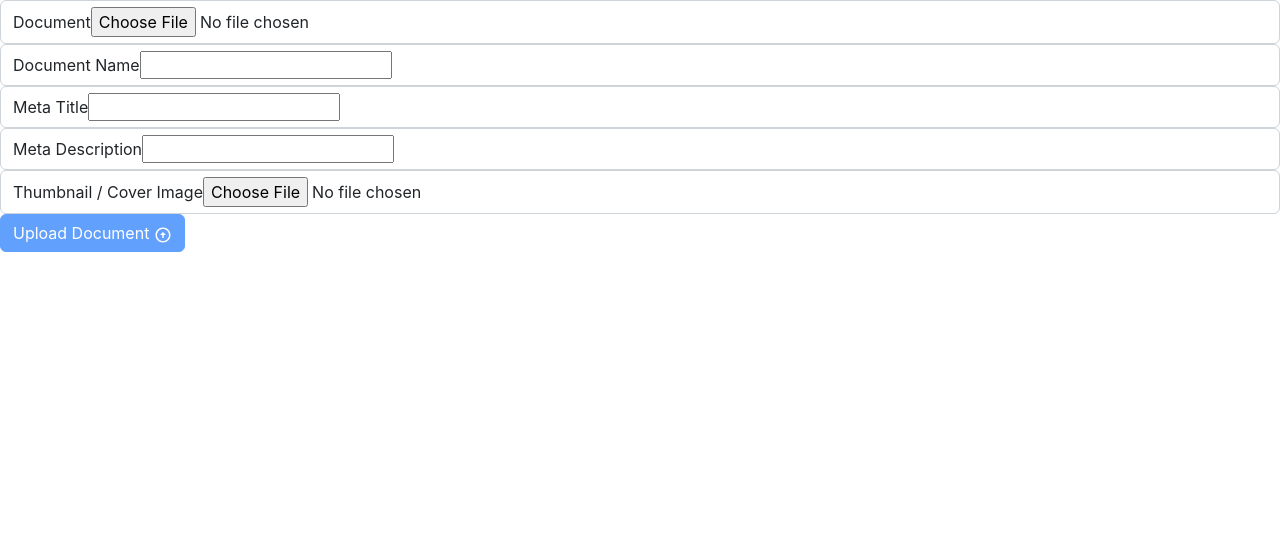
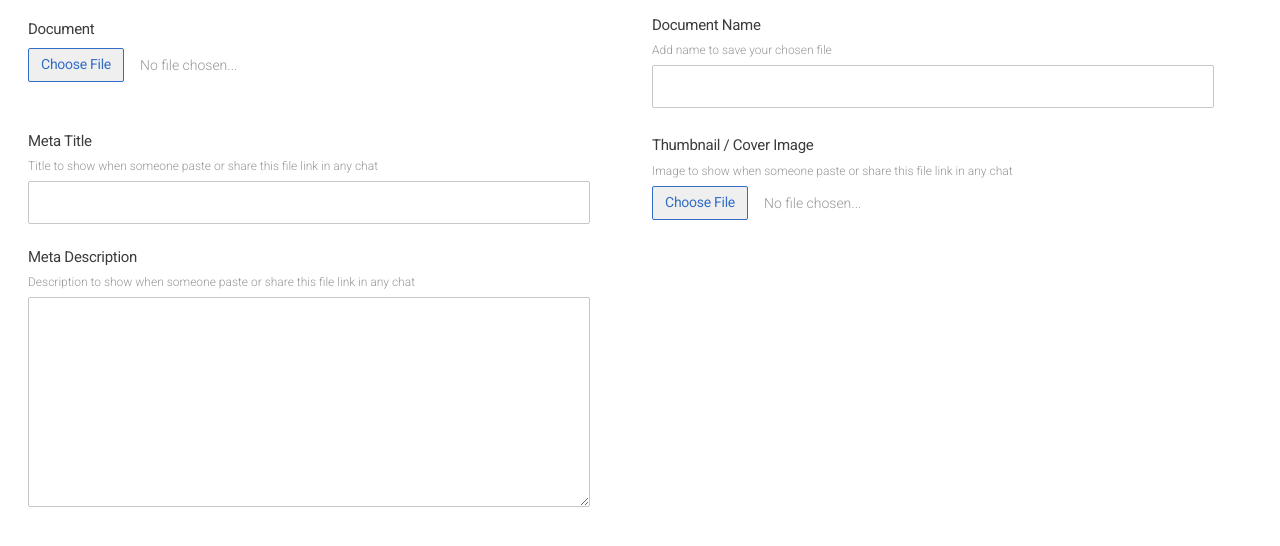
Before and after one commit to pagauravpatel911/FlipitFrontEnd, a React (Create React App) app: page /uploadDoc in a window 1280 px wide. Shown: the top 546 px of the page. Built offline with nearby package versions, Linux system fonts and the light colour scheme.

Commit message:
work on the document upload

```diff
--- a/src/App.js
+++ b/src/App.js
@@ -12,6 +12,7 @@ import UploadedDocs from './components/UploadDocs/UploadDocs';
 import UploadDocumentForm from './components/UploadDocumentForm/UploadDocumentForm';
 import PieChart from './components/PieChart/PieChart';
 
+import GInfoElement from './components/GInfoElement/GInfoElemet';
 
 function App() {
   return (
@@ -29,6 +30,7 @@ function App() {
      <Route path="/uploadDoc" element={<UploadDocumentForm/>}/>
      <Route path="/allDocs" element={<Loginpage/>} />
      <Route path="/pie" element={<PieChart/>} />
+     <Route path="/Info_element" element={<GInfoElement/>} />
 
    </Routes>
    </BrowserRouter>
--- a/src/components/DashBoard/DashBoard.css
+++ b/src/components/DashBoard/DashBoard.css
@@ -23,7 +23,7 @@ margin: 2rem;
 }
 
 
-table tr td {
+.dashboard_table tr td {
 font-family: 'Roboto';
 font-style: normal;
 text-align: center;
--- /dev/null
+++ b/src/components/UploadDocumentForm/UploadDocumentForm.css
@@ -0,0 +1,261 @@
+.margin_component{
+    margin: 1rem;
+}
+.upload_container{
+
+    height: 100px !important;
+    margin-bottom: 1rem!important;
+}
+
+.document_uploadButton{
+    display: flex;
+    justify-content: flex-start;
+    align-items: center;
+    column-gap: 1rem;
+
+}
+.document_uploadButton button{
+ width: 96px;
+  height: 34px;
+
+
+border: 1px solid #316CC6;
+border-radius: 2px;
+font-family: 'Roboto';
+font-style: normal;
+font-weight: 500;
+font-size: 14px;
+line-height: 126%;
+/* identical to box height, or 18px */
+
+letter-spacing: -0.02em;
+
+color: #316CC6;
+
+}
+.span_css{
+
+
+
+font-family: 'Roboto';
+font-style: normal;
+font-weight: 300;
+font-size: 12px;
+line-height: 14px;
+/* identical to box height */
+
+
+color: #979797;
+}
+.document_uploadButton span{
+    width: 98px;
+    height: 16px;
+    font-family: 'Roboto';
+    font-style: normal;
+    font-weight: 300;
+    font-size: 14px;
+    line-height: 16px;
+
+    color: #979797;
+}
+
+
+
+.left_container{
+    display: flex;
+    flex-direction: column;
+    justify-content: flex-start;
+
+    row-gap: 2rem;
+
+}
+.right_container{
+    display: flex;
+    flex-direction: column;
+}
+
+.document_upload{
+
+    display: flex;
+    flex-direction: column;
+    row-gap: 0.5rem;
+    margin-bottom: 2rem;
+}
+.label_name{
+
+width: 67px;
+height: 19px;
+
+
+font-family: 'Roboto';
+font-style: normal;
+font-weight: 400;
+font-size: 15px;
+line-height: 126%;
+/* identical to box height, or 19px */
+
+letter-spacing: -0.02em;
+
+color: #3C3C3C;
+}
+.choose_file{
+
+    font-family: 'Roboto';
+    font-style: normal;
+    font-weight: 500;
+    font-size: 14px;
+    line-height: 126%;
+
+
+    letter-spacing: -0.02em;
+
+    color: #316CC6;
+
+
+border: 1px solid #316CC6;
+border-radius: 2px;
+}
+
+
+.meta_tittle{
+
+    display: flex;
+    flex-direction: column;
+    row-gap: 0.5rem;
+
+
+
+}
+
+.meta_tittle label{
+
+width: 64px;
+height: 19px;
+
+
+font-family: 'Roboto';
+font-style: normal;
+font-weight: 400;
+font-size: 15px;
+line-height: 126%;
+/* identical to box height, or 19px */
+
+letter-spacing: -0.02em;
+
+color: #3C3C3C;
+}
+.meta_inputDiv .meta_titleInput{
+    width: 562px;
+height: 43px;
+left: 39px;
+top: 369px;
+
+background: #FFFFFF;
+border: 1px solid #C7C7C7;
+border-radius: 2px;
+}
+
+.meta_description{
+    display: flex;
+    flex-direction: column;
+    row-gap: 0.5rem;
+}
+
+.meta_description label{
+
+width: 110px;
+height: 19px;
+
+
+font-family: 'Roboto';
+font-style: normal;
+font-weight: 400;
+font-size: 15px;
+line-height: 126%;
+/* identical to box height, or 19px */
+
+letter-spacing: -0.02em;
+
+color: #3C3C3C;
+}
+
+.meta_descriptionInput{
+
+width: 562px;
+height: 210px;
+left: 39px;
+top: 495px;
+
+background: #FFFFFF;
+border: 1px solid #C7C7C7;
+border-radius: 2px;
+outline: none;
+}
+
+.document_name{
+    display: flex;
+    flex-direction: column;
+    row-gap: 0.5rem;
+
+}
+.document_name label{
+
+width: 109px;
+height: 19px;
+
+
+font-family: 'Roboto';
+font-style: normal;
+font-weight: 400;
+font-size: 15px;
+line-height: 126%;
+
+
+letter-spacing: -0.02em;
+
+color: #3C3C3C;
+}
+
+.document_name input{
+
+width: 562px;
+height: 43px;
+
+
+background: #FFFFFF;
+border: 1px solid #C7C7C7;
+border-radius: 2px;
+}
+.meta_thumbnail{
+    display: flex;
+    flex-direction: column;
+    row-gap: 0.5rem;
+}
+.meta_thumbnail .meta_thumbnailLabel label{
+
+width: 162px;
+height: 19px;
+
+
+font-family: 'Roboto';
+font-style: normal;
+font-weight: 400;
+font-size: 15px;
+line-height: 126%;
+/* identical to box height, or 19px */
+
+letter-spacing: -0.02em;
+
+color: #3C3C3C;
+}
+.meta_thumbnailInput input{
+
+
+width: 96px;
+height: 34px;
+
+
+opacity: 0.5;
+border: 1px solid #316CC6;
+border-radius: 2px;
+}
--- a/src/components/UploadDocumentForm/UploadDocumentForm.jsx
+++ b/src/components/UploadDocumentForm/UploadDocumentForm.jsx
@@ -1,5 +1,7 @@
-import arrowUp from "../../icons/upload-arrow-up.svg"
-import React, {useEffect, useState} from "react";
+import "./UploadDocumentForm.css";
+
+import arrowUp from "../../icons/upload-arrow-up.svg";
+import React, { useEffect, useState } from "react";
 import useInput from "../../hooks/use-input";
 
 const UploadDocumentForm = (props) => {
@@ -10,7 +12,7 @@ const UploadDocumentForm = (props) => {
     valueChangeHandler: nameChangeHandler,
     inputBlurHandler: nameBlurHandler,
     reset: resetName,
-    } = useInput(value => value.trim() !== "")
+  } = useInput((value) => value.trim() !== "");
 
   const {
     value: enterdDoc,
@@ -19,7 +21,7 @@ const UploadDocumentForm = (props) => {
     valueChangeHandler: docChangeHandler,
     inputBlurHandler: docBlurHandler,
     reset: resetDoc,
-    } = useInput(value => value.trim() !== "")
+  } = useInput((value) => value.trim() !== "");
 
   const {
     value: enterdDocPic,
@@ -28,7 +30,7 @@ const UploadDocumentForm = (props) => {
     valueChangeHandler: docPicChangeHandler,
     inputBlurHandler: docPicBlurHandler,
     reset: resetDocPic,
-    } = useInput(value => value.trim() !== "")
+  } = useInput((value) => value.trim() !== "");
 
   const {
     value: enterdMetaName,
@@ -37,7 +39,7 @@ const UploadDocumentForm = (props) => {
     valueChangeHandler: metaNameChangeHandler,
     inputBlurHandler: metaNameBlurHandler,
     reset: resetMetaName,
-    } = useInput(value => value.trim() !== "")
+  } = useInput((value) => value.trim() !== "");
 
   const {
     value: enterdMetaDescription,
@@ -46,11 +48,17 @@ const UploadDocumentForm = (props) => {
     valueChangeHandler: metaDescriptionChangeHandler,
     inputBlurHandler: metaDescriptionBlurHandler,
     reset: resetMetaDescription,
-    } = useInput(value => value.trim() !== "")
+  } = useInput((value) => value.trim() !== "");
 
   let formIsValid = false;
 
-    if (isValidName && isValidDoc && isValidCDocPic && isValidMetaName && isValiMetaDescription) {
+  if (
+    isValidName &&
+    isValidDoc &&
+    isValidCDocPic &&
+    isValidMetaName &&
+    isValiMetaDescription
+  ) {
     formIsValid = true;
   }
 
@@ -62,52 +70,161 @@ const UploadDocumentForm = (props) => {
       meta_picture: enterdDocPic,
       meta_description: enterdMetaDescription,
       meta_title: enterdMetaName,
-        }
-        console.log(data)
+    };
+    console.log(data);
 
-        resetName()
-        resetDoc()
-        resetDocPic()
-        resetMetaName()
-        resetMetaDescription()
+    resetName();
+    resetDoc();
+    resetDocPic();
+    resetMetaName();
+    resetMetaDescription();
+  };
+
+  return (
+    <div className="row align-items-center margin_component" >
+      <div className="col-12 col-lg-6 col-md-3 upload_container">
+
+        <div className="document_upload">
+          <div className="document_Label">
+            <label className="label_name" htmlFor="document">
+              Document
+            </label>
+            </div>
+            <div className="document_uploadButton">
+                <button>Choose File</button>
+                <span>No file chosen...</span>
+            </div>
 
 
-    }
+        </div>
+      </div>
+      <div className="col-12 col-lg-6 col-md-3 upload_container">
+        <div className="document_name">
+          <label htmlFor="document_name">Document Name</label>
+          <span className="span_css">Add name to save your chosen file</span>
+          <input
+            onChange={nameChangeHandler}
+            onBlur={nameBlurHandler}
+            type="text"
+            id="document-name"
+            name="document-name"
+            value={enterdName}
+          />
+        </div>
+      </div>
+      <div className="col-12 col-lg-6  col-md-3 upload_container">
+        <div className="meta_tittle">
+          <label htmlFor="meta-title">Meta Title</label>
+          <span className="span_css">Title to show when someone paste or share this file link in any chat</span>
+          <div className="meta_inputDiv">
+            <input
+              onChange={metaNameChangeHandler}
+              onBlur={metaNameBlurHandler}
+              type="text"
+              id="meta-title"
+              name="meta-title"
+              className="meta_titleInput"
+              value={enterdMetaName}
+            />
+          </div>
+        </div>
+      </div>
+      <div className="col-12 col-lg-6 col-md-3 upload_container">
+        <div className="meta_thumbnail">
+            <div className="meta_thumbnailLabel">
+            <label htmlFor="meta-picture">Thumbnail / Cover Image</label>
 
-    return (
-        <div className="form-container">
-            <form onSubmit={formSubmitHandler}>
-                <div className="form-control">
-                    <label htmlFor="document">Document</label>
-                    <input onChange={docChangeHandler} onBlur={docBlurHandler} type="file" id="document" name="document" value={enterdDoc} />
             </div>
-                {docHasError && <p>please select a file to upload</p>}
-                <div className="form-control">
-                    <label htmlFor="document-name">Document Name</label>
-                    <input onChange={nameChangeHandler} onBlur={nameBlurHandler} type="text" id="document-name" name="document-name" value={enterdName}/>
+            <span className="span_css">Image to show when someone paste or share this file link in any chat</span>
+            <div className="document_uploadButton">
+                <button>Choose File</button>
+                <span>No file chosen...</span>
             </div>
-                {nameHasError && <p>please enter a document name</p>}
-                <div className="form-control">
-                    <label htmlFor="meta-title">Meta Title</label>
-                    <input onChange={metaNameChangeHandler} onBlur={metaNameBlurHandler} type="text" id="meta-title" name="meta-title" value={enterdMetaName}/>
+
         </div>
-                {metaNameHasError && <p>please enter meta title for document</p>}
-                <div className="form-control">
+      </div>
+      <div className="col-12 col-lg-6 col-md-3">
+        <div className="meta_description">
           <label htmlFor="meta-description">Meta Description</label>
-                    <input onChange={metaDescriptionChangeHandler} onBlur={metaDescriptionBlurHandler} type="text" id="meta-description" name="meta-description" value={enterdMetaDescription}/>
+          <span className="span_css">Description to show when someone paste or share this file link in any chat</span>
+          <textarea
+            id="meta-description"
+            name="meta-description"
+            maxlength="1000"
+            required="required"
+            className="meta_descriptionInput"
+          ></textarea>
         </div>
-                {metaDescriptionHasError && <p>please enter the meta description for a document</p>}
-                <div className="form-control">
-                    <label htmlFor="meta-picture">Thumbnail / Cover Image</label>
-                    <input onChange={docPicChangeHandler} onBlur={docPicBlurHandler} type="file" id="meta-picture" name="meta-picture" value={enterdDocPic}/>
       </div>
-                {docPicHasError && <p>please select a Thumbnail to upload</p>}
-                <div className="form-action">
-                    <button disabled={!formIsValid} className="btn btn-primary">Upload Document <span><img src={arrowUp} alt="download logo"/></span></button>
     </div>
-            </form>
-        </div>
-    )
-}
+
+    // <div className="upload_container">
+    // <div className="left_container">
+    // <div className="document_upload">
+    //            <div className="document_Label">
+    //             <label className="label_name" htmlFor="document">Document</label>
+
+    //             </div>
+    //             <input onChange={docChangeHandler} onBlur={docBlurHandler} type="file" id="document" name="document" className="choose_file" value={enterdDoc} />
+    //   </div>
+    //   <div className="meta_tittle">
+    //   <label htmlFor="meta-title">Meta Title</label>
+    //   <div className="meta_inputDiv">
+    // <input onChange={metaNameChangeHandler} onBlur={metaNameBlurHandler} type="text" id="meta-title" name="meta-title" className="meta_titleInput" value={enterdMetaName}/>
+    // </div>
+
+    //   </div>
+    //   <div className="meta_description">
+    //   <label htmlFor="meta-description">Meta Description</label>
+    //   <textarea id="meta-description" name="meta-description" maxlength="1000" required="required" className="meta_descriptionInput"></textarea>
+    //   </div>
+    // </div>
+    // <div className="right_container">
+    // <div className="document_name">
+    //        <label htmlFor="document_name">Document Name</label>
+    //        <input onChange={nameChangeHandler} onBlur={nameBlurHandler} type="text" id="document-name" name="document-name" value={enterdName}/>
+    //   </div>
+    //   <div className="meta_picture">
+    //        <label htmlFor="meta-picture">Thumbnail / Cover Image</label>
+    //            <input onChange={docPicChangeHandler} onBlur={docPicBlurHandler} type="file" id="meta-picture" name="meta-picture" value={enterdDocPic}/>
+    //   </div>
+
+    // </div>
+
+    // </div>
+    // <div className="form-container">
+    //     <form onSubmit={formSubmitHandler}>
+    //         <div className="form-control">
+    //             <label htmlFor="document">Document</label>
+    //             <input onChange={docChangeHandler} onBlur={docBlurHandler} type="file" id="document" name="document" value={enterdDoc} />
+    //         </div>
+    //         {docHasError && <p>please select a file to upload</p>}
+    //         <div className="form-control">
+    //             <label htmlFor="document-name">Document Name</label>
+    //             <input onChange={nameChangeHandler} onBlur={nameBlurHandler} type="text" id="document-name" name="document-name" value={enterdName}/>
+    //         </div>
+    //         {nameHasError && <p>please enter a document name</p>}
+    //         <div className="form-control">
+    //             <label htmlFor="meta-title">Meta Title</label>
+    //             <input onChange={metaNameChangeHandler} onBlur={metaNameBlurHandler} type="text" id="meta-title" name="meta-title" value={enterdMetaName}/>
+    //         </div>
+    //         {metaNameHasError && <p>please enter meta title for document</p>}
+    //         <div className="form-control">
+    //             <label htmlFor="meta-description">Meta Description</label>
+    //             <input onChange={metaDescriptionChangeHandler} onBlur={metaDescriptionBlurHandler} type="text" id="meta-description" name="meta-description" value={enterdMetaDescription}/>
+    //         </div>
+    //         {metaDescriptionHasError && <p>please enter the meta description for a document</p>}
+    //         <div className="form-control">
+    //             <label htmlFor="meta-picture">Thumbnail / Cover Image</label>
+    //             <input onChange={docPicChangeHandler} onBlur={docPicBlurHandler} type="file" id="meta-picture" name="meta-picture" value={enterdDocPic}/>
+    //         </div>
+    //         {docPicHasError && <p>please select a Thumbnail to upload</p>}
+    //         <div className="form-action">
+    //             <button disabled={!formIsValid} className="btn btn-primary">Upload Document <span><img src={arrowUp} alt="download logo"/></span></button>
+    //         </div>
+    //     </form>
+    // </div>
+  );
+};
 
 export default UploadDocumentForm;
--- a/src/components/ViewerTable/ViewerTable.jsx
+++ b/src/components/ViewerTable/ViewerTable.jsx
@@ -27,8 +27,8 @@ const ViewerTable = (props) => {
     const {getTableProps, getTableBodyProps, headerGroups, rows, prepareRow} = tableInstance
 
     return (
-        <table {...getTableProps()}>
-            <thead>
+        <table {...getTableProps()} className="table_container">
+            <thead className="table_head">
                 {headerGroups.map((headerGroup) => (
                     <tr {...headerGroup.getHeaderGroupProps()}>
                         {
@@ -39,7 +39,7 @@ const ViewerTable = (props) => {
                     </tr>
                 ))}
             </thead>
-            <tbody {...getTableBodyProps()}>
+            <tbody {...getTableBodyProps()} className="table_data">
                 {rows.map((row) => {
                     prepareRow(row)
                     return (
```
Also changed, not shown: src/components/GInfoElement/GInfoElemet.css (added, +8 -0 lines), src/components/GInfoElement/GInfoElemet.jsx (added, +22 -0 lines), src/components/PieChart/PieChart.css (+14 -3 lines), src/components/PieChart/PieChart.jsx (+15 -15 lines), src/components/ViewerTable/ViewerTable.css (+40 -7 lines). Lines whose indentation alone changed are shown as unchanged.
